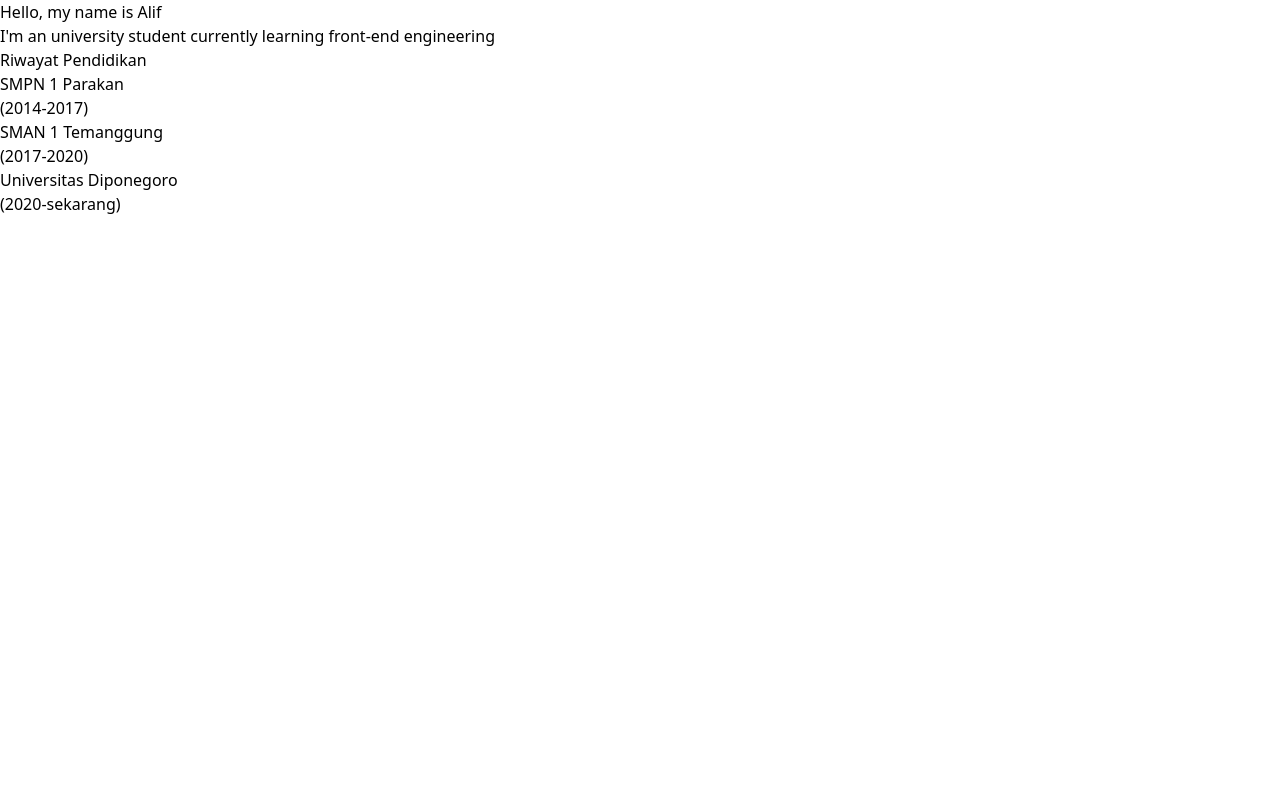
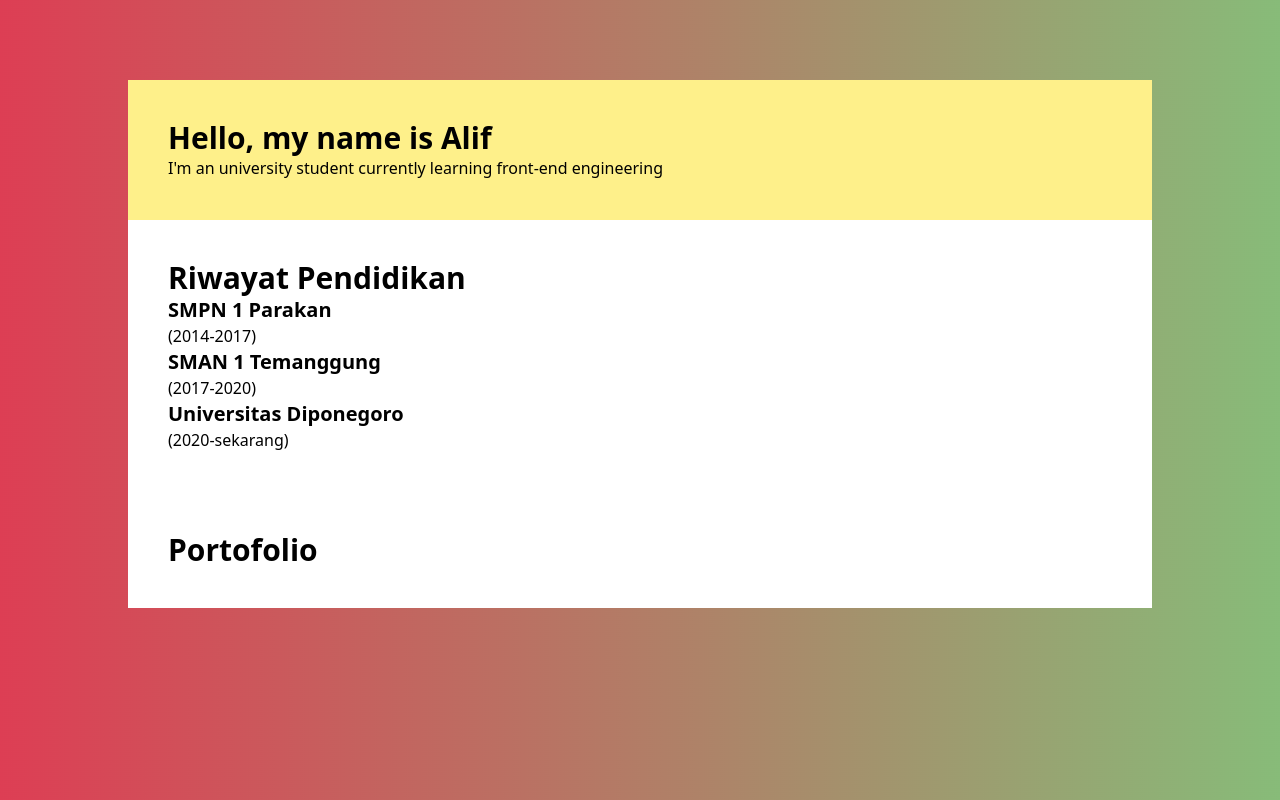
Before and after one commit to aliflantangsaga/aliflantangsaga_final-project, a plain HTML site: page index.html in a window 1280 px wide. Drawn offline with nearby package versions, Linux system fonts and the light colour scheme.

Commit message:
menambahkan styling pada section

```diff
--- a/index.html
+++ b/index.html
@@ -7,31 +7,35 @@
     <script src="https://cdn.tailwindcss.com"></script>
     <title>Alif Lantang Saga - Final Course Project</title>
   </head>
-  <body>
-    <main>
-      <section>
-        <h1>Hello, my name is Alif</h1>
+  <body style="background-image: url(./assets/Kyoo\ Pal.jpg)">
+    <main class="bg-white w-4/5 m-auto my-20">
+      <section class="p-10 bg-yellow-200">
+        <h1 class="text-3xl font-bold">Hello, my name is Alif</h1>
         <p>
           I'm an university student currently learning front-end engineering
         </p>
       </section>
-      <section>
-        <h1>Riwayat Pendidikan</h1>
+      <section class="p-10">
+        <h1 class="text-3xl font-bold">Riwayat Pendidikan</h1>
         <article>
           <div>
-            <h2>SMPN 1 Parakan</h2>
+            <h2 class="text-xl font-bold">SMPN 1 Parakan</h2>
             <p>(2014-2017)</p>
           </div>
           <div>
-            <h2>SMAN 1 Temanggung</h2>
+            <h2 class="text-xl font-bold">SMAN 1 Temanggung</h2>
             <p>(2017-2020)</p>
           </div>
           <div>
-            <h2>Universitas Diponegoro</h2>
+            <h2 class="text-xl font-bold">Universitas Diponegoro</h2>
             <p>(2020-sekarang)</p>
           </div>
         </article>
       </section>
+      <section class="p-10">
+        <h1 class="text-3xl font-bold">Portofolio</h1>
+        <article></article>
+      </section>
     </main>
   </body>
 </html>
```
Also changed, not shown: assets/Argon.jpg (added), assets/Kyoo Pal.jpg (added).
